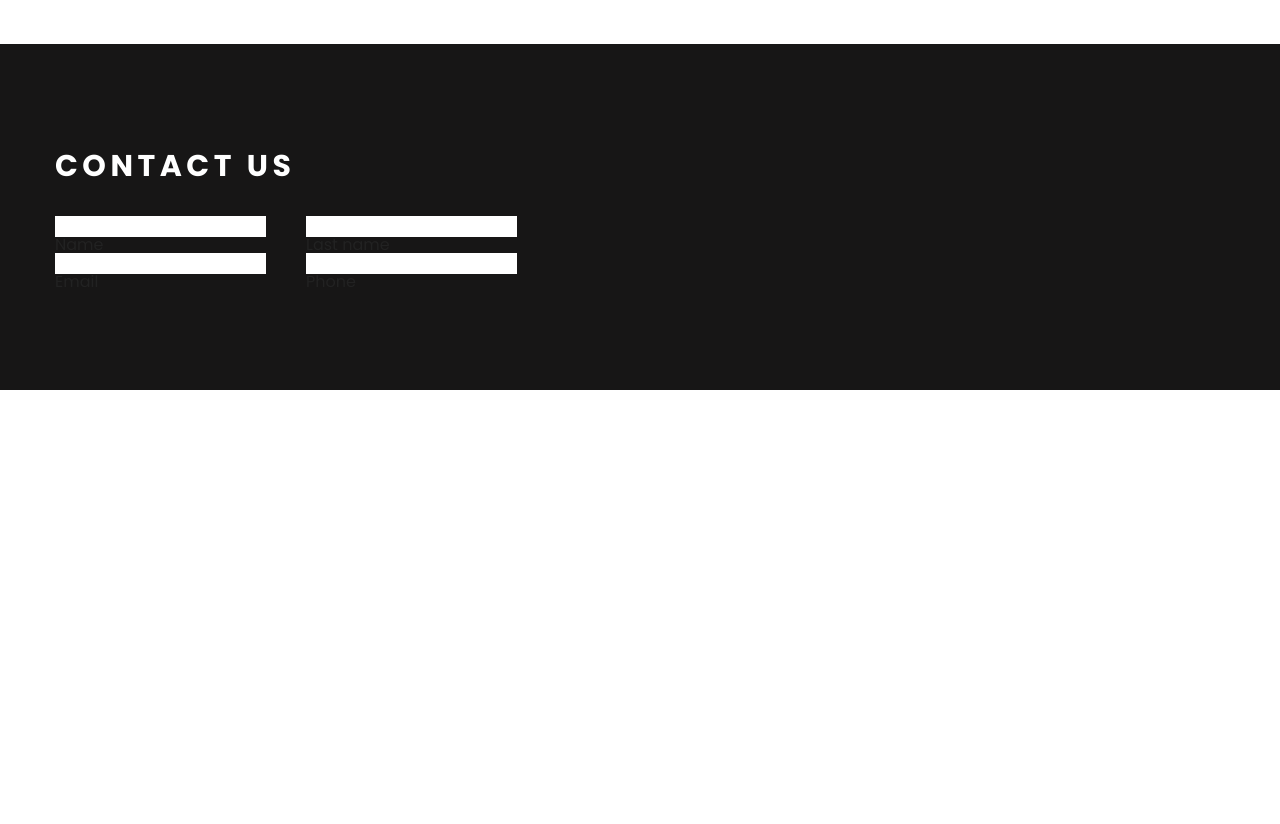
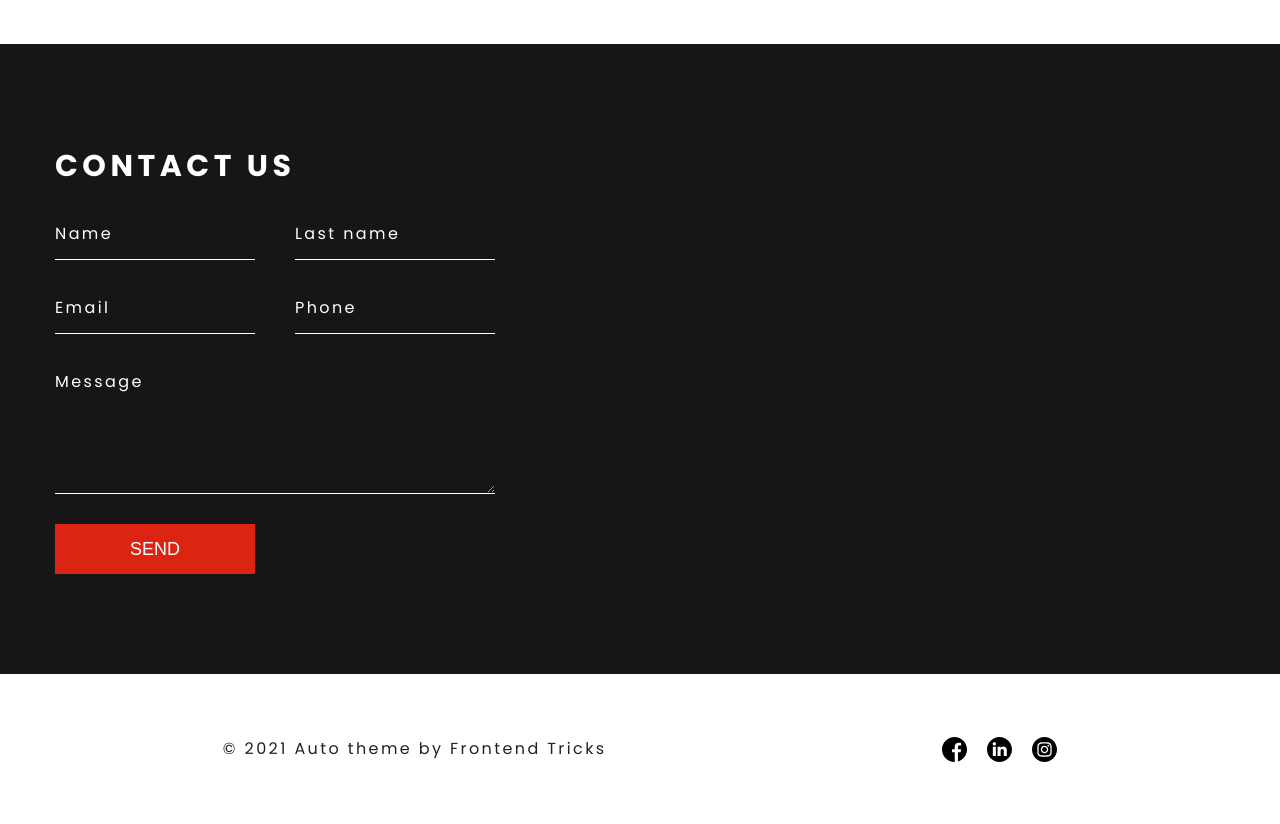
Before and after one commit to EugeneDashko/car-repair, a website: page src/index.html in a window 1280 px wide. Shown: the part 2987-3811 px from the top of the page. Before the commit the page ends 3377 px from the top, so only its background shows below. Drawn offline with nearby package versions, Linux system fonts and the light colour scheme; files that its build step writes are made by us from their sources; files whose address does not match are found by name.

Commit message:
finish web version (#4)

```diff
--- a/gulp/version.json
+++ b/gulp/version.json
@@ -1,3 +1,3 @@
 {
-    "main": "20221208162633"
+    "main": "20230103163223"
 }
--- a/src/html/contactus.html
+++ b/src/html/contactus.html
@@ -32,6 +32,15 @@
                     </label>
                 </div>
             </div>
+            <div class="form__row">
+                <div class="form__group">
+                    <textarea class ="textarea" placeholder=" " name=""></textarea>
+                    <label for="" class="label">
+                        Message
+                    </label>
+                </div>
+            </div>
+            <button class="btn text-upper" type="submit">send</button>
         </form>
     </div>
 </section>
--- /dev/null
+++ b/src/html/footer.html
@@ -0,0 +1,20 @@
+<footer class="footer">
+    <div class="container">
+        <div class="footer__wrapper">
+            <p class="copyright">
+                © 2021 Auto theme by Frontend Tricks
+            </p>
+            <div class="footer__soc">
+                <a href="https://facebook.com" target="_blank" class="footer__soc-link">
+                    <img src="../img/soc-facebook 1.svg" alt="">
+                </a>
+                <a href="#!" target="_blank" class="footer__soc-link">
+                    <img src="../img/soc-linkedin 1.svg" alt="">
+                </a>
+                <a href="#!" target="_blank" class="footer__soc-link">
+                    <img src="../img/soc-instagram (1) 1.svg" alt="">
+                </a>
+            </div>
+        </div>
+    </div>
+</footer>
--- a/src/index.html
+++ b/src/index.html
@@ -12,6 +12,7 @@
     @@include('html/importantSrv.html',{})
     @@include('html/fast&easy.html',{})
     @@include('html/contactus.html',{})
+    @@include('html/footer.html',{})
 
 <script src="js/app.min.js"></script>
 </body>
--- a/src/scss/blocks/contactus.scss
+++ b/src/scss/blocks/contactus.scss
@@ -11,6 +11,8 @@
 .form__group {
     padding: 0 20px;
     flex: 1; // чтобы занимали все свободное пространство
+    position: relative;
+    margin-bottom: 30px;
 }
 
 .contactsus__form {
@@ -18,7 +20,62 @@
 }
 
 .input {
+    width: 100%; //занимает 100% ширины от родителя
+    padding: 10px 0;
     outline: 0;
     border: 0;
     border-bottom: 1px solid #fff;
+    background-color: transparent;
+    color: white;
+    font-size: 15px;
+    font-family: inherit;
+
 }
+
+.input:focus + .label {
+    transform: translateY(-20px);
+    font-size: 12px;
+}
+.input:not(:placeholder-shown) + .label {
+    transform: translateY(-20px);
+    font-size: 12px;
+}
+
+
+
+
+.label {
+    letter-spacing: 0.15em;
+    color:#FFF;
+    position: absolute;
+    top: 10px;
+    left: 20px;
+    pointer-events: none;
+}
+
+.textarea {
+    min-height: 130px;
+    width: 100%; //занимает 100% ширины от родителя
+    padding: 10px 0;
+    resize: vertical;
+    outline: 0;
+    border: 0;
+    border-bottom: 1px solid #fff;
+    background-color: transparent;
+    color: white;
+    font-size: 15px;
+    font-family: inherit;
+}
+
+.textarea:focus + .label {
+    transform: translateY(-20px);
+    font-size: 12px;
+}
+.textarea:not(:placeholder-shown) + .label {
+    transform: translateY(-20px);
+    font-size: 12px;
+}
+
+.text-upper {
+    text-transform: uppercase;
+}
--- /dev/null
+++ b/src/scss/blocks/footer.scss
@@ -0,0 +1,30 @@
+.footer__wrapper {
+    height: 150px;
+    display: flex;
+    align-items: center;
+    justify-content: space-around;
+}
+
+.copyright {
+    letter-spacing: 0.15em;
+}
+
+.soc {
+
+}
+
+.footer__soc{
+    display: flex;
+}
+
+.footer__soc-link {
+    text-decoration: none;
+    margin-right: 20px;
+    &:last-child {
+        margin-right: 0;
+    }
+}
+
+.footer__soc-link img {
+    height: 25px;
+}
--- a/src/scss/blocks/intro.scss
+++ b/src/scss/blocks/intro.scss
@@ -36,6 +36,9 @@
     background: #DB2512;
     justify-content: center;
     align-items: center;
+    outline: 0;
+    border: 0;
+    cursor: pointer;
         &:hover {
             background-color: #b33527;
             transition: background-color .3s ease;
--- a/src/scss/style.scss
+++ b/src/scss/style.scss
@@ -18,7 +18,7 @@
 @import "blocks/importantSrv";
 @import "blocks/fast&easy";
 @import "blocks/contactus";
-// @import "blocks/footer";
+@import "blocks/footer";
 @import "mediaQueries";
 
 body {
```
Also changed, not shown: dist/css/style.css, dist/css/style.min.css, dist/img/soc-facebook 1.svg (added), dist/img/soc-instagram (1) 1.svg (added), dist/img/soc-linkedin 1.svg (added), dist/index.html, dist/js/app.min.js, src/img/soc-facebook 1.svg (added), src/img/soc-instagram (1) 1.svg (added), src/img/soc-linkedin 1.svg (added).
